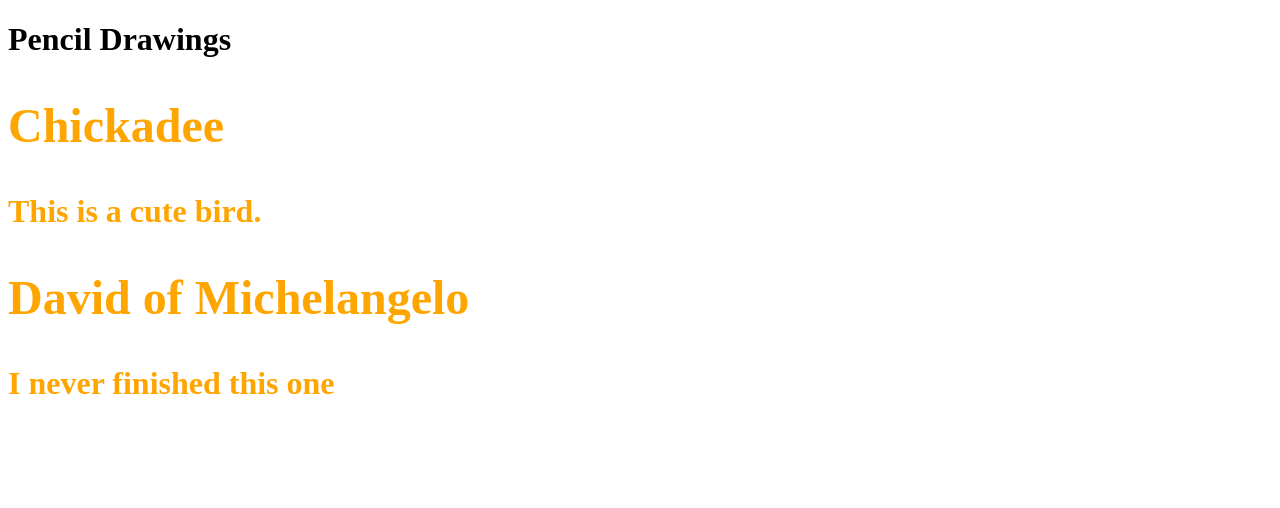
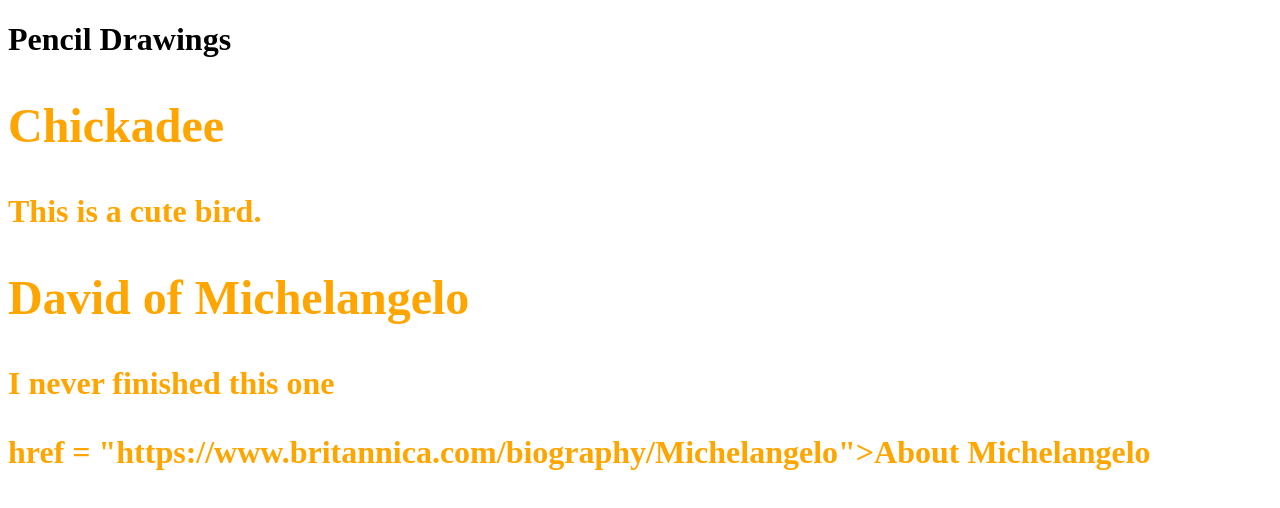
Before and after one commit to robertcarney/robertcarney.github.io, a plain HTML site: page index.html in a window 1280 px wide. Drawn offline with Linux system fonts and the light colour scheme.

Commit message:
added link

```diff
--- a/index.html
+++ b/index.html
@@ -13,6 +13,7 @@
 <div class="drawing">
   <h2>David of Michelangelo</h2>
   <p>I never finished this one</p>
+  <a> href = "https://www.britannica.com/biography/Michelangelo">About Michelangelo</a>
 </div>
 </body>
 </html>
```
